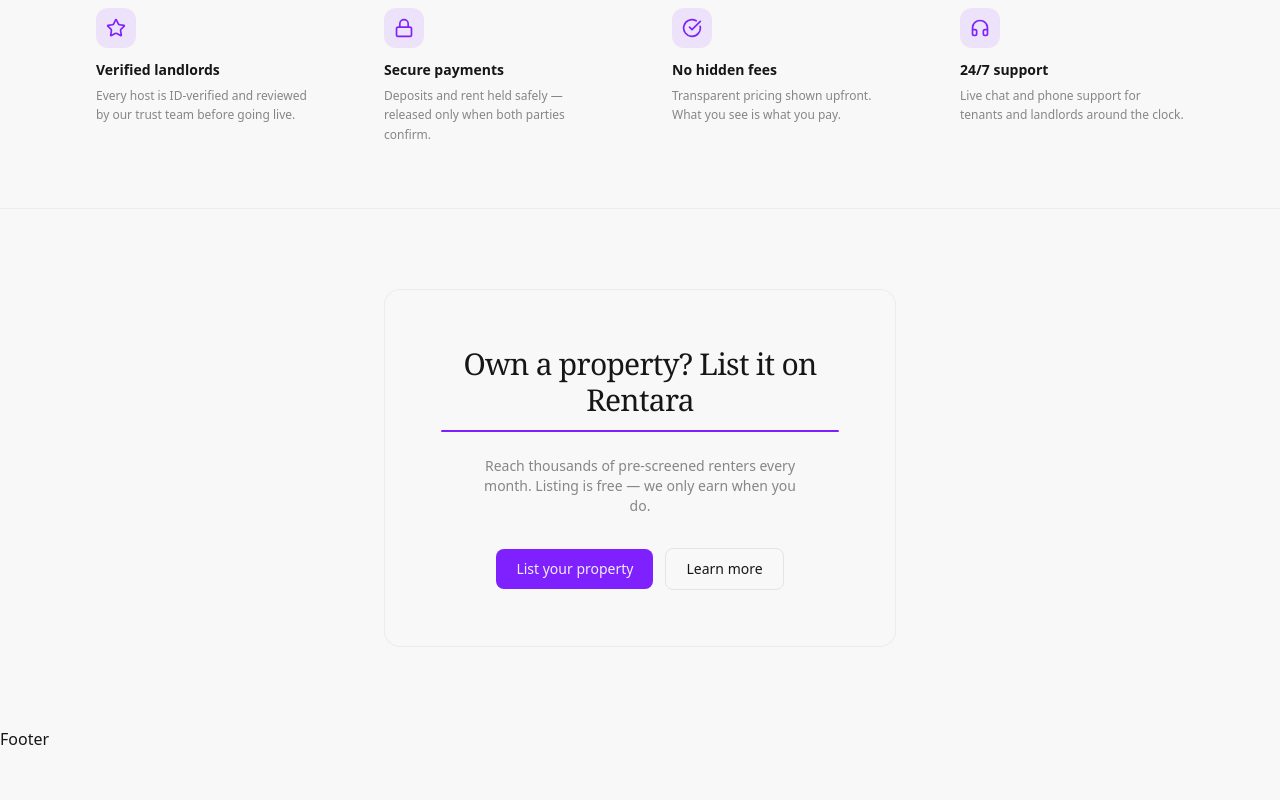
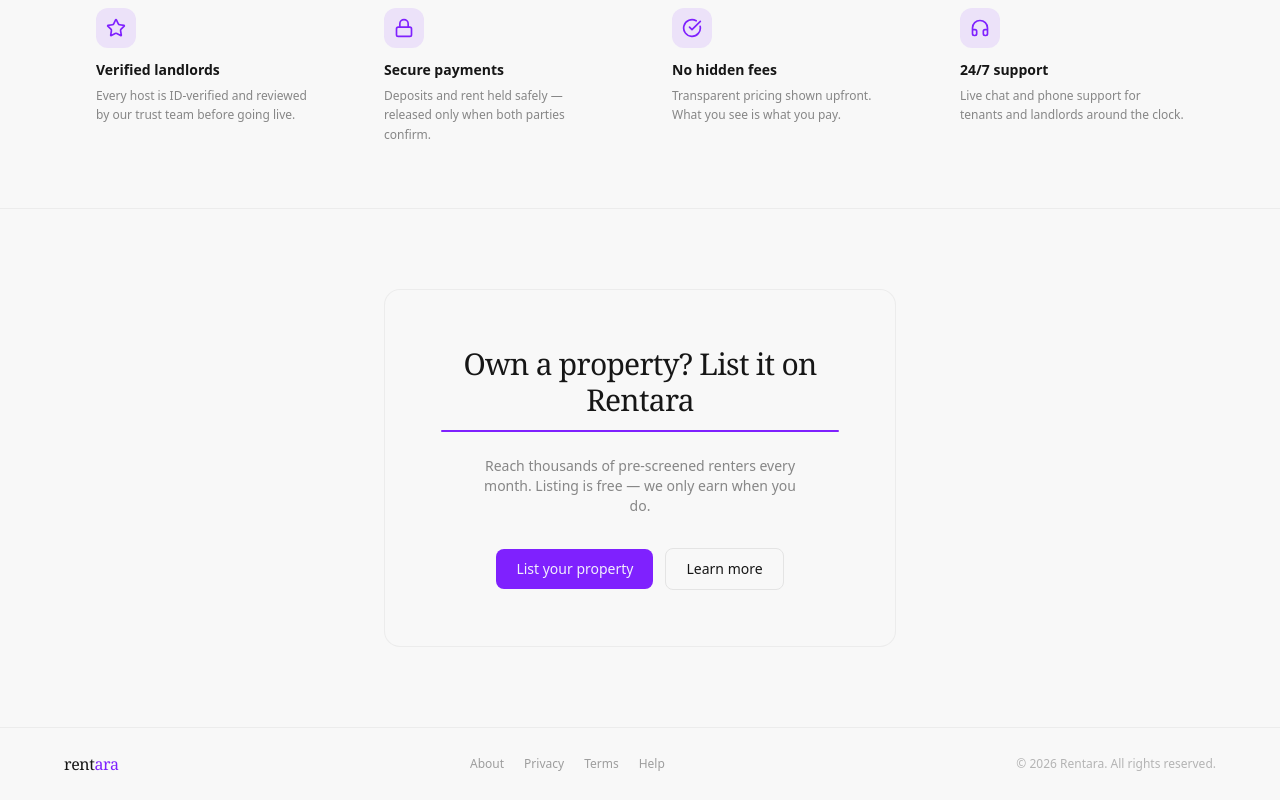
Before and after one commit to johnmarkfrncsc/Renting-App, a React (Vite) app in the folder frontend/: page / in a window 1280 px wide. Shown: the part 1062-1862 px from the top of the page. Before the commit the page ends 1813 px from the top, so only its background shows below. Built offline with nearby package versions, Linux system fonts and the light colour scheme; no server answers; sample sign-in values are in the browser's storage.

Commit message:
feat: add Footer component for landing page

```diff
--- a/frontend/src/components/landing/layout/Footer.jsx
+++ b/frontend/src/components/landing/layout/Footer.jsx
@@ -1,7 +1,29 @@
-import React from "react";
+const Footer = () => {
+  return (
+    <footer className="bg-base-100 border-t border-base-300/60 px-5 md:px-8 py-6">
+      <div className="max-w-6xl mx-auto flex flex-col sm:flex-row items-center justify-between gap-4">
+        <div className="font-serif text-base tracking-tight">
+          rent<span className="text-primary">ara</span>
+        </div>
 
-const Footer = () => {
-  return <div>Footer</div>;
+        <div className="flex items-center gap-5">
+          {["About", "Privacy", "Terms", "Help"].map((link) => (
+            <a
+              key={link}
+              href="#"
+              className="text-xs font-medium text-base-content/40 hover:text-base-content/70 transition-colors"
+            >
+              {link}
+            </a>
+          ))}
+        </div>
+
+        <div className="text-xs text-base-content/30">
+          © 2026 Rentara. All rights reserved.
+        </div>
+      </div>
+    </footer>
+  );
 };
 
 export default Footer;
```
